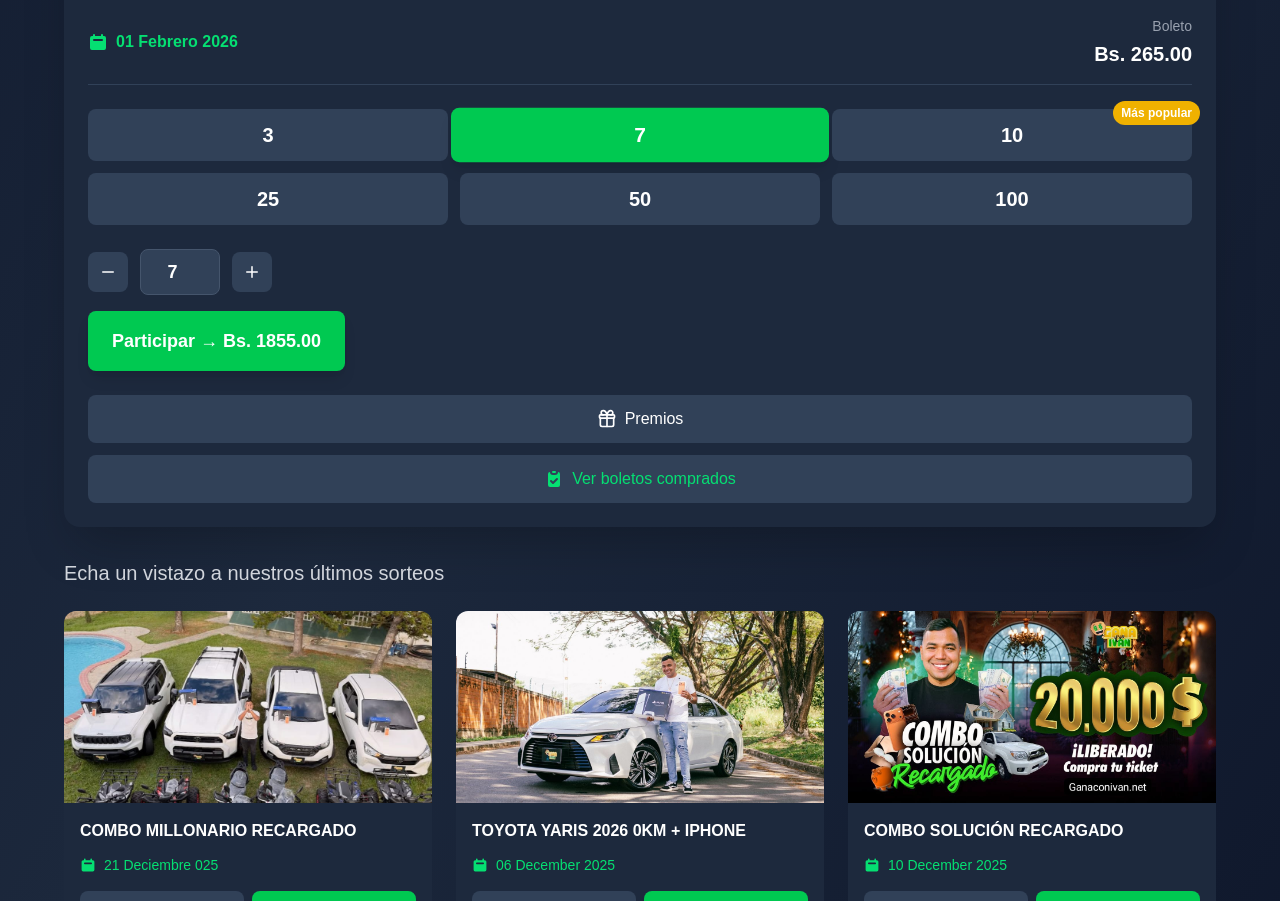
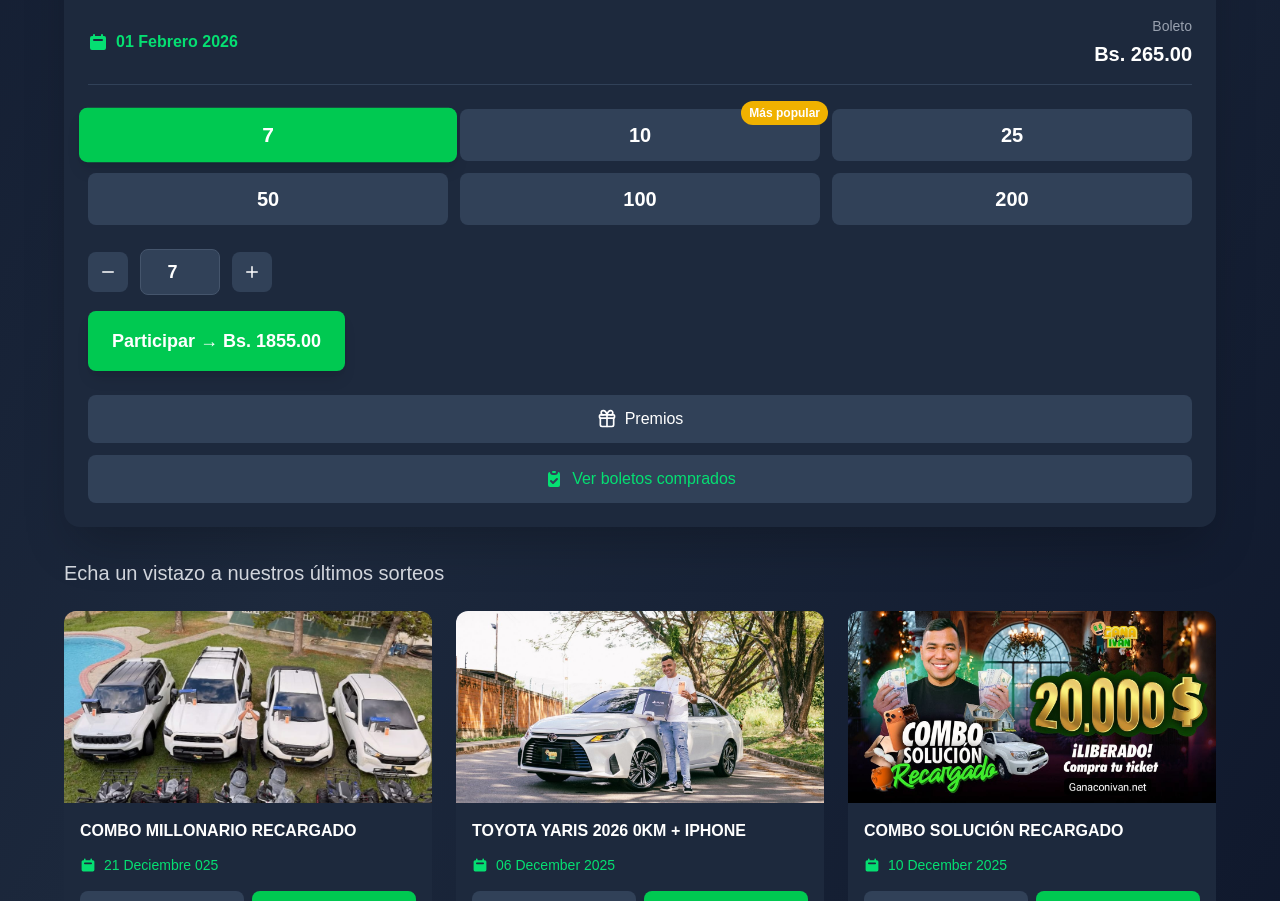
Before and after one commit to digimonapk/sorteo, a Next.js app: page / in a window 1280 px wide. Shown: the part 1173-2074 px from the top of the page. Built offline with nearby package versions, Linux system fonts and the light colour scheme.

Commit message:
Update page.tsx

```diff
--- a/app/page.tsx
+++ b/app/page.tsx
@@ -85,7 +85,7 @@ export default function RaffleTickets() {
   const [ticketsSearched, setTicketsSearched] = useState(false);
 
   const ticketPrice = 265.0;
-  const quickOptions = [3, 7, 10, 25, 50, 100];
+  const quickOptions = [7, 10, 25, 50, 100,200];
 
   const [formData, setFormData] = useState({
     fullName: "",
@@ -107,7 +107,7 @@ export default function RaffleTickets() {
       proofFile: null,
     },
   );
-  const MIN_TICKETS = 3;
+  const MIN_TICKETS = 7;
 
   const handleQuantityChange = (value: number) => {
     setSelectedQuantity(Math.max(MIN_TICKETS, value));
```
